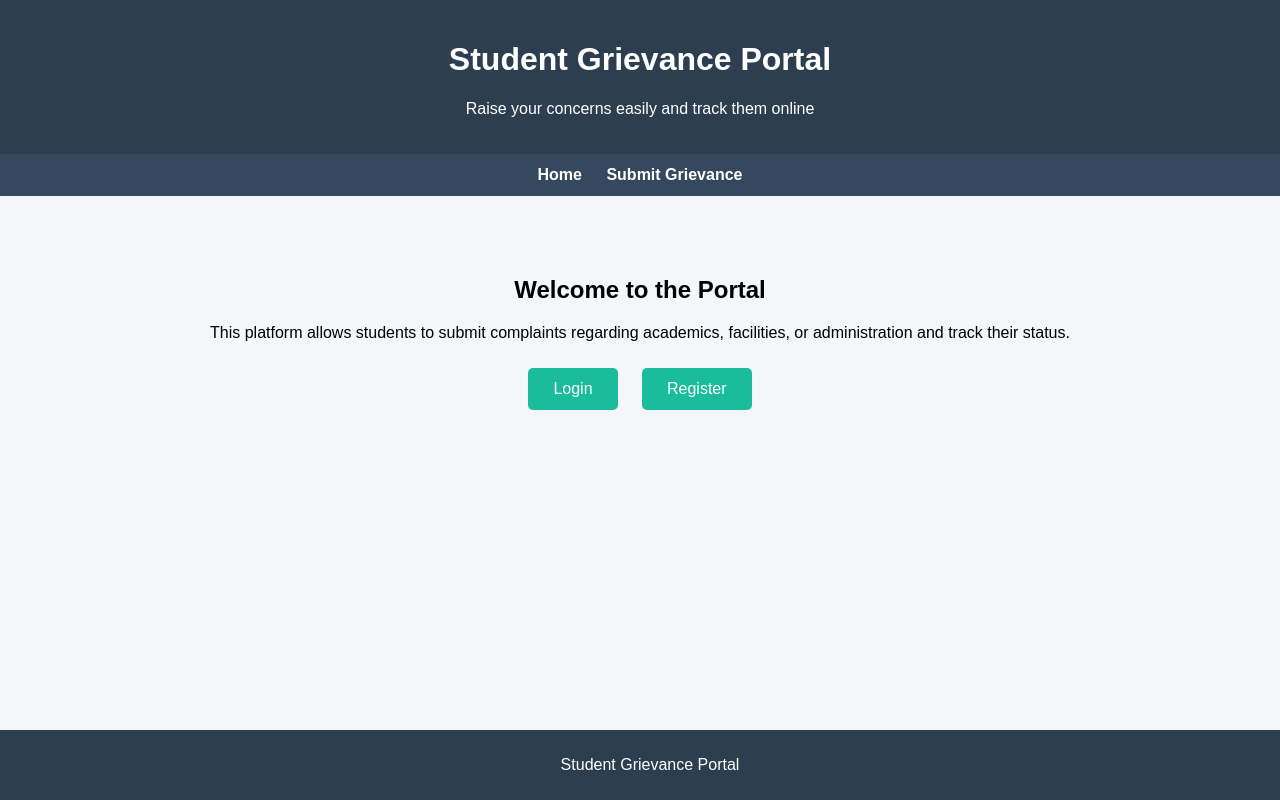
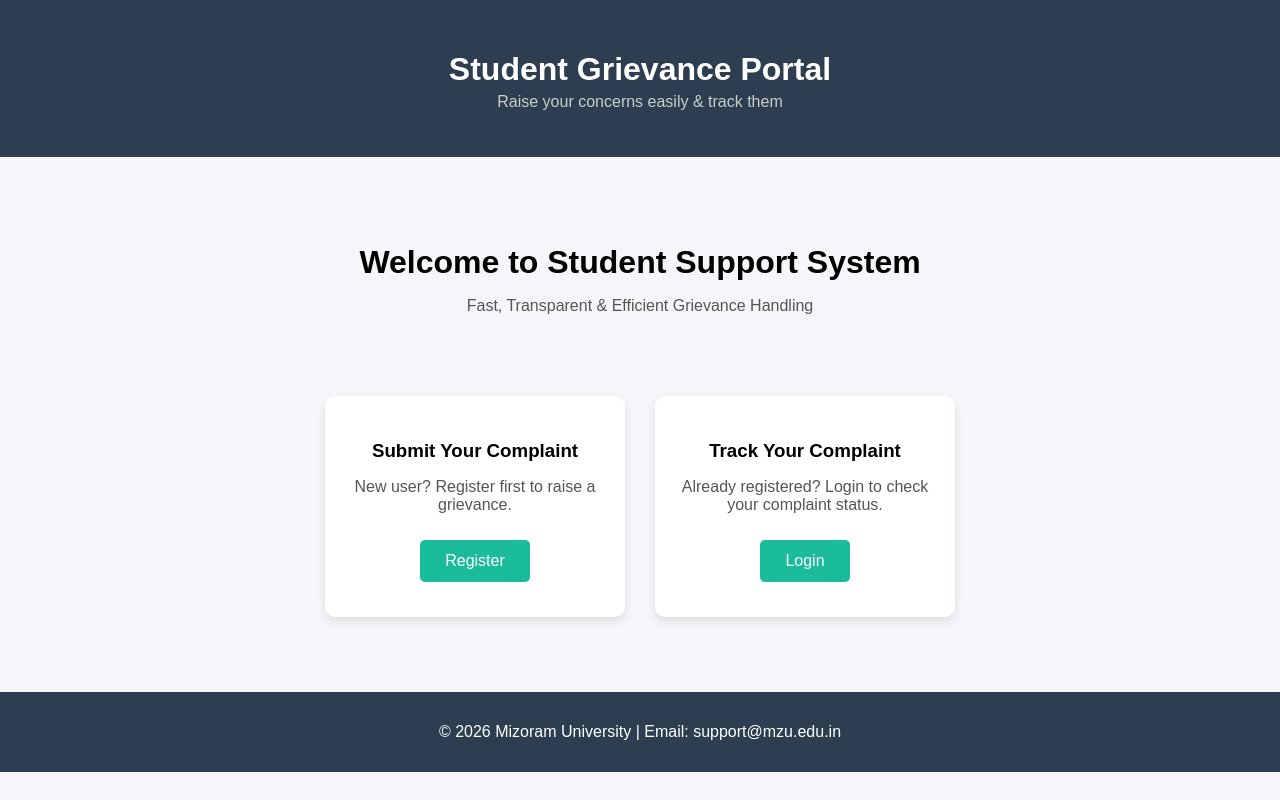
Before and after one commit to denine03/student_grievance_portal, a Laravel app: page / in a window 1280 px wide. Run offline with Laravel 12, Linux system fonts and the light colour scheme.

Commit message:
Enhance homepage layout and styling
Updated styles for header, hero section, and cards. Adjusted footer padding and modified text for clarity.

```diff
--- a/resources/views/homepage.blade.php
+++ b/resources/views/homepage.blade.php
@@ -14,30 +14,31 @@
         header {
             background: #2c3e50;
             color: white;
-            padding: 20px;
+            padding: 30px 20px;
             text-align: center;
         }
 
-        nav {
-            background: #34495e;
-            padding: 12px;
-            text-align: center;
+        header h1 {
+            margin-bottom: 5px;
         }
 
-        nav a {
-            color: white;
-            margin: 10px;
-            text-decoration: none;
-            font-weight: bold;
+        header p {
+            margin-top: 5px;
+            color: #ccc;
         }
 
-        nav a:hover {
-            color: #1abc9c;
+        .hero {
+            text-align: center;
+            padding: 60px 20px 30px;
         }
 
-        .container {
-            text-align: center;
-            padding: 60px 20px;
+        .hero h2 {
+            font-size: 32px;
+            margin-bottom: 10px;
+        }
+
+        .hero p {
+            color: #555;
         }
 
         .btn {
@@ -54,14 +55,41 @@
             background: #16a085;
         }
 
+        .cards {
+            display: flex;
+            justify-content: center;
+            flex-wrap: wrap;
+            padding: 20px 20px 60px;
+        }
+
+        .card {
+            background: white;
+            padding: 25px 20px;
+            margin: 15px;
+            width: 260px;
+            border-radius: 10px;
+            box-shadow: 0 4px 10px rgba(0,0,0,0.1);
+            text-align: center;
+            transition: 0.3s;
+        }
+
+        .card:hover {
+            transform: translateY(-5px);
+        }
+
+        .card h3 {
+            margin-bottom: 10px;
+        }
+
+        .card p {
+            color: #555;
+        }
+
         footer {
             background: #2c3e50;
             color: white;
             text-align: center;
-            padding: 10px;
-            position: fixed;
-            bottom: 0;
-            width: 100%;
+            padding: 15px;
         }
     </style>
 </head>
@@ -69,28 +97,30 @@
 
 <header>
     <h1>Student Grievance Portal</h1>
-    <p>Raise your concerns easily and track them online</p>
+    <p>Raise your concerns easily & track them</p>
 </header>
 
-<nav>
-    <a href="/">Home</a>
-    <a href="/grievance">Submit Grievance</a>
-</nav>
+<div class="hero">
+    <h2>Welcome to Student Support System</h2>
+    <p>Fast, Transparent & Efficient Grievance Handling</p>
+</div>
 
-<div class="container">
-    <h2>Welcome to the Portal</h2>
-    <p>
-        This platform allows students to submit complaints regarding academics,
-        facilities, or administration and track their status.
-    </p>
+<div class="cards">
+    <div class="card">
+        <h3>Submit Your Complaint</h3>
+        <p>New user? Register first to raise a grievance.</p>
+        <a href="/register" class="btn">Register</a>
+    </div>
 
-
-    <a href="/login" class="btn">Login</a>
-    <a href="/register" class="btn">Register</a>
+    <div class="card">
+        <h3>Track Your Complaint</h3>
+        <p>Already registered? Login to check your complaint status.</p>
+        <a href="/login" class="btn">Login</a>
+    </div>
 </div>
 
 <footer>
-    <p>Student Grievance Portal</p>
+    <p>© 2026 Mizoram University | Email: support@mzu.edu.in</p>
 </footer>
 
 </body>
```
